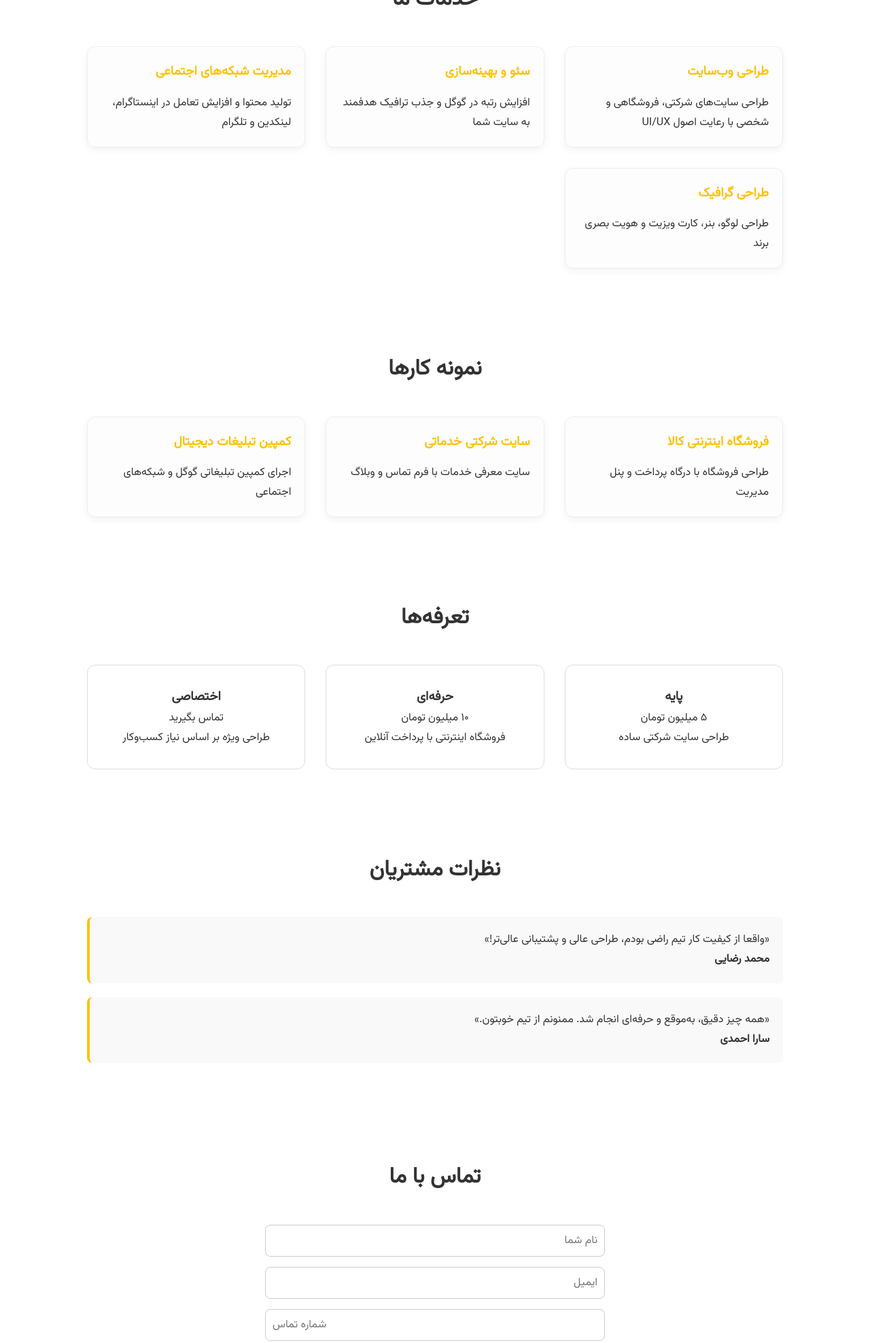
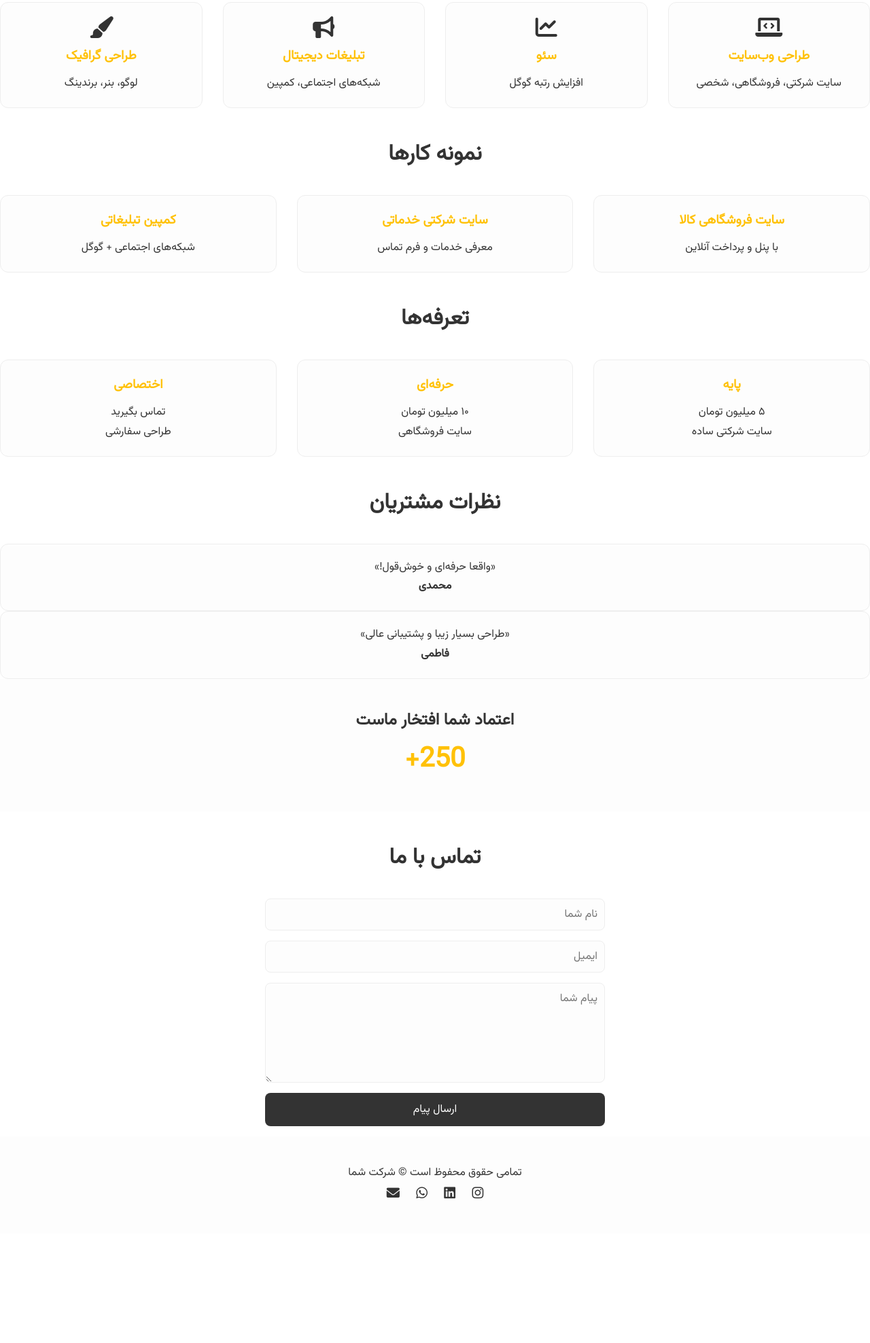
Before and after one commit to Clanshunter/Sherkat, a plain HTML site: page Index.html in a window 1280 px wide. Shown: the part 538-2514 px from the top of the page at 68% size. After the commit the page ends 2353 px from the top, so only its background shows below. Drawn offline with Linux system fonts and the light colour scheme.

Commit message:
Version 3

```diff
--- a/Index.html
+++ b/Index.html
@@ -1,45 +1,123 @@
 <!DOCTYPE html>
 <html lang="fa" dir="rtl">
 <head>
-  <meta charset="UTF-8">
-  <meta name="viewport" content="width=device-width, initial-scale=1.0">
-  <title>سایت شرکتی</title>
-  <link href="https://fonts.googleapis.com/css2?family=Vazirmatn&display=swap" rel="stylesheet">
+  <meta charset="UTF-8" />
+  <meta name="viewport" content="width=device-width, initial-scale=1.0" />
+  <title>سایت شرکتی کامل</title>
+  <link href="https://fonts.googleapis.com/css2?family=Vazirmatn&display=swap" rel="stylesheet" />
+  <link href="https://cdnjs.cloudflare.com/ajax/libs/font-awesome/6.0.0-beta3/css/all.min.css" rel="stylesheet" />
   <style>
+    :root {
+      --bg-color: #fff;
+      --text-color: #333;
+      --card-bg: #fdfdfd;
+      --border-color: #eee;
+      --btn-bg: #333;
+      --btn-text: #fff;
+      --highlight: #FFC107;
+    }
+    body.dark-mode {
+      --bg-color: #1f1f1f;
+      --text-color: #eee;
+      --card-bg: #2b2b2b;
+      --border-color: #444;
+      --btn-bg: #FFC107;
+      --btn-text: #000;
+    }
     * {
       margin: 0;
       padding: 0;
       box-sizing: border-box;
       font-family: 'Vazirmatn', sans-serif;
+      scroll-behavior: smooth;
     }
     body {
-      background-color: #fff;
-      color: #333;
+      background-color: var(--bg-color);
+      color: var(--text-color);
       line-height: 1.8;
     }
     header {
-      background-color: #ffffff;
+      background-color: var(--bg-color);
       display: flex;
       justify-content: space-between;
       align-items: center;
       padding: 20px 10%;
       box-shadow: 0 2px 10px rgba(0,0,0,0.05);
+      position: sticky;
+      top: 0;
+      z-index: 999;
       flex-wrap: wrap;
     }
     .logo {
       font-weight: bold;
       font-size: 1.5rem;
-      color: #FFC107;
+      color: var(--highlight);
+    }
+    .nav-toggle {
+      display: none;
+      font-size: 1.5rem;
+      cursor: pointer;
+    }
+    nav {
+      flex: 1;
     }
     nav ul {
       list-style: none;
       display: flex;
       gap: 25px;
+      justify-content: flex-end;
     }
     nav a {
       text-decoration: none;
-      color: #333;
+      color: var(--text-color);
       font-weight: 500;
+    }
+    nav a i {
+      margin-left: 5px;
+    }
+    @media (max-width: 768px) {
+      .nav-toggle {
+        display: block;
+      }
+      nav ul {
+        display: none;
+        flex-direction: column;
+        background-color: var(--bg-color);
+        width: 100%;
+        margin-top: 15px;
+        padding: 10px;
+        border-radius: 8px;
+        box-shadow: 0 0 10px rgba(0,0,0,0.1);
+      }
+      nav ul.active {
+        display: flex;
+      }
+    }
+    .section-title {
+      text-align: center;
+      font-size: 2rem;
+      margin: 40px 0 30px;
+    }
+    .cards, .pricing-table {
+      display: grid;
+      grid-template-columns: repeat(auto-fit, minmax(250px, 1fr));
+      gap: 30px;
+    }
+    .card, .pricing, .testimonial {
+      background-color: var(--card-bg);
+      border: 1px solid var(--border-color);
+      border-radius: 12px;
+      padding: 20px;
+      text-align: center;
+    }
+    .card i {
+      font-size: 2rem;
+      margin-bottom: 10px;
+      color: var(--text-color);
+    }
+    .card h3, .pricing h3 {
+      color: var(--highlight);
+      margin-bottom: 10px;
     }
     .hero {
       background-color: #FFEB66;
@@ -50,68 +128,24 @@
       font-size: 2.5rem;
       margin-bottom: 20px;
     }
-    .hero p {
-      font-size: 1.2rem;
-      margin-bottom: 30px;
-    }
     .btn {
-      background-color: #333;
-      color: #fff;
+      background-color: var(--btn-bg);
+      color: var(--btn-text);
       padding: 12px 24px;
       border: none;
       border-radius: 8px;
       cursor: pointer;
       font-size: 1rem;
-      transition: 0.3s;
     }
-    .btn:hover {
-      background-color: #555;
+    .stats, footer {
+      background-color: var(--card-bg);
+      text-align: center;
+      padding: 40px 10%;
     }
-    section {
-      padding: 60px 10%;
-    }
-    .section-title {
-      text-align: center;
-      font-size: 2rem;
-      margin-bottom: 40px;
-    }
-    .cards {
-      display: grid;
-      grid-template-columns: repeat(auto-fit, minmax(250px, 1fr));
-      gap: 30px;
-    }
-    .card {
-      background-color: #fdfdfd;
-      border: 1px solid #eee;
-      border-radius: 12px;
-      padding: 20px;
-      box-shadow: 0 4px 12px rgba(0,0,0,0.05);
-      transition: 0.3s;
-    }
-    .card:hover {
-      box-shadow: 0 8px 20px rgba(0,0,0,0.1);
-    }
-    .card h3 {
-      margin-bottom: 15px;
-      color: #FFC107;
-    }
-    .pricing-table {
-      display: grid;
-      grid-template-columns: repeat(auto-fit, minmax(250px, 1fr));
-      gap: 30px;
-      text-align: center;
-    }
-    .pricing {
-      border: 1px solid #ddd;
-      padding: 30px;
-      border-radius: 12px;
-    }
-    .testimonial {
-      background-color: #f9f9f9;
-      border-left: 4px solid #FFC107;
-      padding: 20px;
-      margin-bottom: 20px;
-      border-radius: 8px;
+    .counter {
+      font-size: 2.5rem;
+      color: var(--highlight);
+      font-weight: bold;
     }
     .contact-form {
       display: flex;
@@ -123,59 +157,31 @@
     .contact-form input,
     .contact-form textarea {
       padding: 10px;
-      border: 1px solid #ccc;
+      border: 1px solid var(--border-color);
       border-radius: 8px;
       font-size: 1rem;
+      background-color: var(--card-bg);
+      color: var(--text-color);
     }
-    footer {
-      background-color: #f1f1f1;
-      text-align: center;
-      padding: 20px;
-      margin-top: 60px;
-      font-size: 0.9rem;
-    }
-
-    /* Responsive */
-    @media (max-width: 768px) {
-      header {
-        flex-direction: column;
-        align-items: flex-start;
-        padding: 20px;
-      }
-      nav ul {
-        flex-direction: column;
-        gap: 10px;
-        margin-top: 10px;
-      }
-      .hero h1 {
-        font-size: 1.8rem;
-      }
-      .hero p {
-        font-size: 1rem;
-      }
-      .btn {
-        width: 100%;
-      }
-      .section-title {
-        font-size: 1.6rem;
-      }
-      .contact-form {
-        width: 100%;
-        padding: 0 10px;
-      }
+    .social-icons a {
+      color: var(--text-color);
+      margin: 0 10px;
+      font-size: 1.2rem;
     }
   </style>
 </head>
 <body>
   <header>
     <div class="logo">لوگوی شرکت</div>
+    <div class="nav-toggle" id="navToggle">☰</div>
     <nav>
-      <ul>
-        <li><a href="#services">خدمات</a></li>
-        <li><a href="#portfolio">نمونه کارها</a></li>
-        <li><a href="#pricing">تعرفه‌ها</a></li>
-        <li><a href="#testimonials">نظرات</a></li>
-        <li><a href="#contact">تماس با ما</a></li>
+      <ul id="navMenu">
+        <li><a href="#services"><i class="fas fa-cogs"></i>خدمات</a></li>
+        <li><a href="#portfolio"><i class="fas fa-briefcase"></i>نمونه کارها</a></li>
+        <li><a href="#pricing"><i class="fas fa-tags"></i>تعرفه‌ها</a></li>
+        <li><a href="#testimonials"><i class="fas fa-comment"></i>نظرات</a></li>
+        <li><a href="#contact"><i class="fas fa-envelope"></i>تماس با ما</a></li>
+        <li><span class="toggle-dark" id="toggle-dark"><i class="fas fa-moon"></i></span></li>
       </ul>
     </nav>
   </header>
@@ -189,89 +195,98 @@
   <section id="services">
     <h2 class="section-title">خدمات ما</h2>
     <div class="cards">
-      <div class="card">
-        <h3>طراحی وب‌سایت</h3>
-        <p>طراحی سایت‌های شرکتی، فروشگاهی و شخصی با رعایت اصول UI/UX</p>
-      </div>
-      <div class="card">
-        <h3>سئو و بهینه‌سازی</h3>
-        <p>افزایش رتبه در گوگل و جذب ترافیک هدفمند به سایت شما</p>
-      </div>
-      <div class="card">
-        <h3>مدیریت شبکه‌های اجتماعی</h3>
-        <p>تولید محتوا و افزایش تعامل در اینستاگرام، لینکدین و تلگرام</p>
-      </div>
-      <div class="card">
-        <h3>طراحی گرافیک</h3>
-        <p>طراحی لوگو، بنر، کارت ویزیت و هویت بصری برند</p>
-      </div>
+      <div class="card"><i class="fas fa-laptop-code"></i><h3>طراحی وب‌سایت</h3><p>سایت شرکتی، فروشگاهی، شخصی</p></div>
+      <div class="card"><i class="fas fa-chart-line"></i><h3>سئو</h3><p>افزایش رتبه گوگل</p></div>
+      <div class="card"><i class="fas fa-bullhorn"></i><h3>تبلیغات دیجیتال</h3><p>شبکه‌های اجتماعی، کمپین</p></div>
+      <div class="card"><i class="fas fa-paint-brush"></i><h3>طراحی گرافیک</h3><p>لوگو، بنر، برندینگ</p></div>
     </div>
   </section>
 
   <section id="portfolio">
     <h2 class="section-title">نمونه کارها</h2>
     <div class="cards">
-      <div class="card">
-        <h3>فروشگاه اینترنتی کالا</h3>
-        <p>طراحی فروشگاه با درگاه پرداخت و پنل مدیریت</p>
-      </div>
-      <div class="card">
-        <h3>سایت شرکتی خدماتی</h3>
-        <p>سایت معرفی خدمات با فرم تماس و وبلاگ</p>
-      </div>
-      <div class="card">
-        <h3>کمپین تبلیغات دیجیتال</h3>
-        <p>اجرای کمپین تبلیغاتی گوگل و شبکه‌های اجتماعی</p>
-      </div>
+      <div class="card"><h3>سایت فروشگاهی کالا</h3><p>با پنل و پرداخت آنلاین</p></div>
+      <div class="card"><h3>سایت شرکتی خدماتی</h3><p>معرفی خدمات و فرم تماس</p></div>
+      <div class="card"><h3>کمپین تبلیغاتی</h3><p>شبکه‌های اجتماعی + گوگل</p></div>
     </div>
   </section>
 
   <section id="pricing">
     <h2 class="section-title">تعرفه‌ها</h2>
     <div class="pricing-table">
-      <div class="pricing">
-        <h3>پایه</h3>
-        <p>۵ میلیون تومان</p>
-        <p>طراحی سایت شرکتی ساده</p>
-      </div>
-      <div class="pricing">
-        <h3>حرفه‌ای</h3>
-        <p>۱۰ میلیون تومان</p>
-        <p>فروشگاه اینترنتی با پرداخت آنلاین</p>
-      </div>
-      <div class="pricing">
-        <h3>اختصاصی</h3>
-        <p>تماس بگیرید</p>
-        <p>طراحی ویژه بر اساس نیاز کسب‌وکار</p>
-      </div>
+      <div class="pricing"><h3>پایه</h3><p>۵ میلیون تومان</p><p>سایت شرکتی ساده</p></div>
+      <div class="pricing"><h3>حرفه‌ای</h3><p>۱۰ میلیون تومان</p><p>سایت فروشگاهی</p></div>
+      <div class="pricing"><h3>اختصاصی</h3><p>تماس بگیرید</p><p>طراحی سفارشی</p></div>
     </div>
   </section>
 
   <section id="testimonials">
     <h2 class="section-title">نظرات مشتریان</h2>
-    <div class="testimonial">
-      <p>«واقعا از کیفیت کار تیم راضی بودم، طراحی عالی و پشتیبانی عالی‌تر!»</p>
-      <strong>محمد رضایی</strong>
-    </div>
-    <div class="testimonial">
-      <p>«همه چیز دقیق، به‌موقع و حرفه‌ای انجام شد. ممنونم از تیم خوبتون.»</p>
-      <strong>سارا احمدی</strong>
-    </div>
+    <div class="testimonial"><p>«واقعا حرفه‌ای و خوش‌قول!»</p><strong>محمدی</strong></div>
+    <div class="testimonial"><p>«طراحی بسیار زیبا و پشتیبانی عالی»</p><strong>فاطمی</strong></div>
+  </section>
+
+  <section id="stats" class="stats">
+    <h2>اعتماد شما افتخار ماست</h2>
+    <div class="counter" id="customer-count">0+</div>
   </section>
 
   <section id="contact">
     <h2 class="section-title">تماس با ما</h2>
-    <form class="contact-form">
-      <input type="text" placeholder="نام شما">
-      <input type="email" placeholder="ایمیل">
-      <input type="tel" placeholder="شماره تماس">
+    <form id="contact-form" class="contact-form">
+      <input type="text" placeholder="نام شما" required />
+      <input type="email" placeholder="ایمیل" required />
       <textarea rows="5" placeholder="پیام شما"></textarea>
-      <button class="btn">ارسال پیام</button>
+      <button class="btn" type="submit">ارسال پیام</button>
+      <div id="success-message" class="success-message"></div>
     </form>
   </section>
 
   <footer>
     <p>تمامی حقوق محفوظ است © شرکت شما</p>
+    <div class="social-icons">
+      <a href="#"><i class="fab fa-instagram"></i></a>
+      <a href="#"><i class="fab fa-linkedin"></i></a>
+      <a href="#"><i class="fab fa-whatsapp"></i></a>
+      <a href="mailto:info@example.com"><i class="fas fa-envelope"></i></a>
+    </div>
   </footer>
+
+  <script>
+    document.addEventListener("DOMContentLoaded", function () {
+      const navToggle = document.getElementById("navToggle");
+      const navMenu = document.getElementById("navMenu");
+      navToggle.addEventListener("click", function () {
+        navMenu.classList.toggle("active");
+      });
+
+      const counter = document.getElementById("customer-count");
+      let count = 0;
+      const target = 250;
+      const interval = setInterval(() => {
+        count++;
+        counter.textContent = count + "+";
+        if (count >= target) clearInterval(interval);
+      }, 10);
+
+      const form = document.getElementById("contact-form");
+      const message = document.getElementById("success-message");
+      form.addEventListener("submit", function (e) {
+        e.preventDefault();
+        message.textContent = "پیام شما با موفقیت ارسال شد!";
+        form.reset();
+      });
+
+      const toggle = document.getElementById("toggle-dark");
+      if (localStorage.getItem("dark-mode") === "enabled") {
+        document.body.classList.add("dark-mode");
+      }
+      toggle.addEventListener("click", () => {
+        document.body.classList.toggle("dark-mode");
+        localStorage.setItem("dark-mode",
+          document.body.classList.contains("dark-mode") ? "enabled" : "disabled");
+      });
+    });
+  </script>
 </body>
 </html>
```
